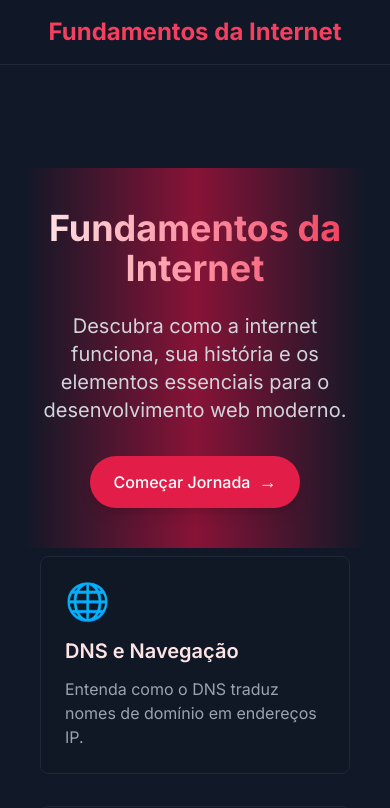
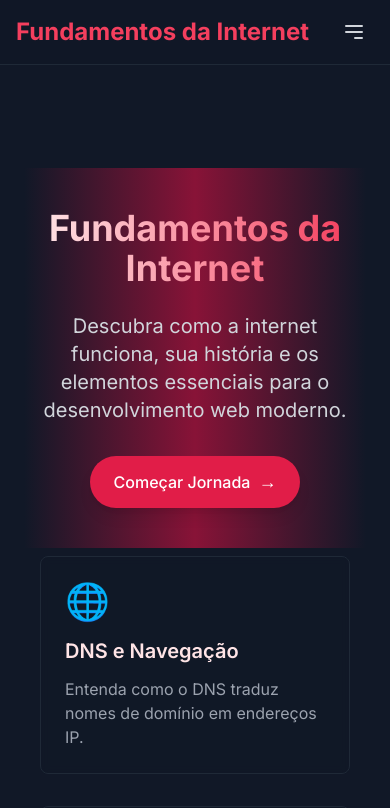
Before and after one commit to Brunoxd23/Fundamentos_Internet, a Next.js app: page / in a window 390 px wide. Shown: the top 808 px of the page. Built offline with nearby package versions, Linux system fonts and the light colour scheme.

Commit message:
Atualizar o NavBar.tsx

```diff
--- a/src/components/NavBar.tsx
+++ b/src/components/NavBar.tsx
@@ -45,12 +45,37 @@ const NavBar = ({ children }: { children: React.ReactNode }) => {
     <div className="min-h-screen bg-gray-900">
       {/* Header */}
       <header className="fixed top-0 w-full bg-gray-900/80 backdrop-blur-sm border-b border-gray-800 z-50">
-        <div className="container mx-auto">
-          <div className="flex justify-center items-center h-16">
-            <h1 className="text-2xl font-bold text-rose-500">
-              Fundamentos da Internet
-            </h1>
-          </div>
+        <div className="container mx-auto flex justify-between items-center h-16 px-4">
+          <h1 className="text-2xl font-bold text-rose-500">
+            Fundamentos da Internet
+          </h1>
+          <button
+            onClick={() => setIsMobileMenuOpen(!isMobileMenuOpen)}
+            className="md:hidden p-2 text-gray-300 hover:text-rose-400 focus:outline-none"
+          >
+            <svg
+              className="w-6 h-6"
+              fill="none"
+              stroke="currentColor"
+              viewBox="0 0 24 24"
+            >
+              {isMobileMenuOpen ? (
+                <path
+                  strokeLinecap="round"
+                  strokeLinejoin="round"
+                  strokeWidth={2}
+                  d="M6 18L18 6M6 6l12 12"
+                />
+              ) : (
+                <path
+                  strokeLinecap="round"
+                  strokeLinejoin="round"
+                  strokeWidth={2}
+                  d="M4 6h16M4 12h16m-7 6h7"
+                />
+              )}
+            </svg>
+          </button>
         </div>
       </header>
 
```
